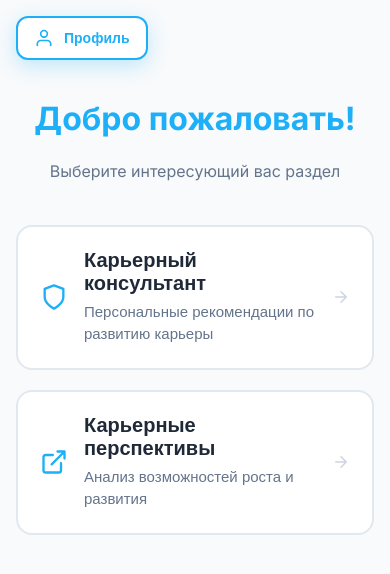
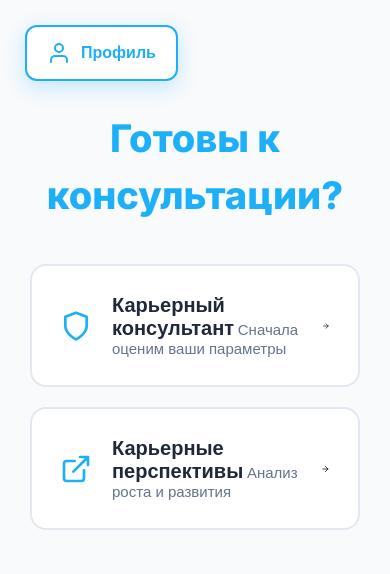
Before and after one commit to d1mspy/NizhNovHack, a SvelteKit app in the folder frontend/: page /user/1 in a window 390 px wide. Shown: the top 574 px of the page. Built offline with nearby package versions, Linux system fonts and the light colour scheme.

Commit message:
feat: add gamification

```diff
--- a/frontend/src/routes/user/[id]/+page.svelte
+++ b/frontend/src/routes/user/[id]/+page.svelte
@@ -3,16 +3,53 @@
   import { page } from '$app/stores';
   import { get } from 'svelte/store';
 
-  let isMatching = false; // <- флаг загрузки для кнопки "Карьерные перспективы"
+  type Step = 'idle' | 'skills';
+  let step: Step = 'idle';
+
+  let isMatching = false;
+
+  type Skills = {
+    level?: number | null;
+    discipline?: number | null;
+    focus?: number | null;
+    speed?: number | null;
+    flexibility?: number | null;
+    experience?: number | null;
+  };
+
+  let skills: Skills | null = null;
 
   function goToProfile() {
     const id = get(page).params.id;
     goto(`/profile/${id}`);
   }
 
-  async function goToCareerConsultant() {
+  function backToIdle() {
     const id = get(page).params.id;
+    goto(`/user/${id}`);
+  }
 
+  const order: Array<keyof Skills> = [
+    'level','discipline','focus','speed','flexibility','experience'
+  ];
+  const rand40_92 = () => Math.floor(40 + Math.random() * 52);
+  const labels = {
+    level: 'Уровень', discipline: 'Опыт в индустрии', focus: 'Индекс достижений',
+    speed: 'Уровень образования', flexibility: 'Коэффициент карьерного прогресса', experience: 'Стабильность'
+  } as const;
+
+  function bars() {
+    const s = (skills ?? getSkills()) as Required<Skills>;
+    return order.map((k) => ({
+      key: k,
+      name: labels[k],
+      value: s[k]!
+    }));
+  }
+  $: all = bars();
+
+  async function proceedToChat() {
+    const id = get(page).params.id;
     try {
       const res = await fetch(`/api/start_chat/${id}`, { method: 'PUT' });
       if (res.ok) {
@@ -20,14 +57,21 @@
         const text = raw.replace(/^"(.+)"$/, '$1');
         sessionStorage.setItem(`chatInit:${id}`, text);
       }
-    } catch {
-      // игнорируем
-    }
-
+    } catch { /* игнор */ }
     await goto(`/career-chat/${id}`);
   }
 
-  // ВАЖНО: новое подключение к бэку для "Карьерные перспективы"
+  function getSkills(): Required<Skills> {
+    return {
+      level:       rand40_92(),
+      discipline:  rand40_92(),
+      focus:       rand40_92(),
+      speed:       rand40_92(),
+      flexibility: rand40_92(),
+      experience:  rand40_92()
+    };
+  }
+
   async function goToCareerProspects() {
     const id = get(page).params.id;
     if (isMatching) return;
@@ -39,21 +83,17 @@
         const errText = await res.text().catch(() => '');
         throw new Error(errText || `HTTP ${res.status}`);
       }
-
-      // ожидаем массив json-ов: { score, vac_name, position, decision, reasoning_report }
       const data = await res.json();
-
-      // сохраним только нужное для следующей страницы
       const normalized = (Array.isArray(data) ? data : []).map((x: any, i: number) => ({
-        id: String(i),                     // локальный id на всякий случай
-        name: String(x.vac_name ?? ''),    // название вакансии
-        score: Math.max(0, Math.min(100, Math.round(Number(x.score) || 0))), // 0..100
-        reason: String(x.reasoning_report ?? '') // текст "почему подходит"
+        id: String(i),
+        name: String(x.vac_name ?? ''),
+        score: Math.max(0, Math.min(100, Math.round(Number(x.score) || 0))),
+        reason: String(x.reasoning_report ?? '')
       }));
 
-      sessionStorage.setItem(`vacancyMatch:${id}`, JSON.stringify(normalized));
-
-      await goto(`/vacancy_list/${id}`);
+      const uid = get(page).params.id;
+      sessionStorage.setItem(`vacancyMatch:${uid}`, JSON.stringify(normalized));
+      await goto(`/vacancy_list/${uid}`);
     } catch (e) {
       const msg = e instanceof Error ? e.message : 'Неизвестная ошибка';
       alert(`Не удалось получить карьерные перспективы: ${msg}`);
@@ -61,9 +101,12 @@
       isMatching = false;
     }
   }
+
+  function goToCareerConsultant() {
+    skills = getSkills();
+    step = 'skills';
+  }
 </script>
-
-
 
 <svelte:head>
   <title>Главная - HR Консультант</title>
@@ -80,10 +123,10 @@
 
   <div class="main-content">
     <div class="welcome-section">
-      <h1>Добро пожаловать!</h1>
-      <p class="welcome-subtitle">Выберите интересующий вас раздел</p>
+      <h1>Готовы к консультации?</h1>
     </div>
 
+    {#if step === 'idle'}
       <div class="buttons-container">
         <button class="feature-btn" on:click={goToCareerConsultant}>
           <div class="feature-content">
@@ -92,7 +135,7 @@
             </svg>
             <div class="feature-text">
               <span class="feature-title">Карьерный консультант</span>
-            <span class="feature-description">Персональные рекомендации по развитию карьеры</span>
+              <span class="feature-description">Сначала оценим ваши параметры</span>
             </div>
             <svg width="20" height="20" viewBox="0 0 24 24" fill="none" stroke="currentColor" class="arrow-icon">
               <path d="M5 12h14M12 5l7 7-7 7" stroke-width="2" stroke-linecap="round" stroke-linejoin="round"/>
@@ -114,253 +157,93 @@
             </svg>
             <div class="feature-text">
               <span class="feature-title">Карьерные перспективы</span>
-            <span class="feature-description">
-              {isMatching ? 'Подбираем…' : 'Анализ возможностей роста и развития'}
-            </span>
+              <span class="feature-description">{isMatching ? 'Подбираем…' : 'Анализ роста и развития'}</span>
             </div>
             <svg width="20" height="20" viewBox="0 0 24 24" fill="none" stroke="currentColor" class="arrow-icon" aria-hidden="true">
               <path d="M5 12h14M12 5l7 7-7 7" stroke-width="2" stroke-linecap="round" stroke-linejoin="round"/>
             </svg>
           </div>
         </button>
+      </div>
 
+    {:else if step === 'skills'}
+      <div class="skills-panel">
+        <div class="skills-header">
+          <h2>Ваши характеристики</h2>
         </div>
+
+        <!-- Карточки со шкалами -->
+        <div class="cards-grid">
+          {#each all as item}
+            <div class="skill-card" aria-label={`${item.name}: ${item.value} из 100`}>
+              <div class="skill-head">
+                <span class="skill-name">{item.name}</span>
+                <span class="skill-value">{item.value}</span>
+              </div>
+              <div class="hbar-track">
+                <div class="hbar-fill" style:width={`${item.value}%`}></div>
+              </div>
+              <div class="hbar-scale">
+                <span>0</span><span>25</span><span>50</span><span>75</span><span>100</span>
+              </div>
+            </div>
+          {/each}
+        </div>
+
+        <!-- CTA под карточками -->
+        <div class="cta-row">
+          <button class="btn-secondary" on:click={backToIdle}>Назад</button>
+          <button class="btn-primary" on:click={proceedToChat}>Перейти в чат</button>
+        </div>
+      </div>
+    {/if}
   </div>
 </div>
 
 <style>
-  :global(body) {
-    background: #f8fafc;
-    color: #333;
-    line-height: 1.5;
-  }
+  :global(body) { background: #f8fafc; color: #333; line-height: 1.5; }
 
-  .page-container {
-    max-width: 650px;
-    margin: 0 auto;
-    padding: 80px 30px 50px 30px;
-    position: relative;
-    min-height: 100vh;
-    box-sizing: border-box;
-  }
+  .page-container { max-width: 900px; margin: 0 auto; padding: 80px 30px 50px; position: relative; min-height: 100vh; box-sizing: border-box; }
 
-  .profile-btn {
-    position: fixed;
-    top: 25px;
-    left: 25px;
-    padding: 14px 20px;
-    background: white;
-    color: #1DAFF7;
-    border: 2px solid #1DAFF7;
-    border-radius: 12px;
-    cursor: pointer;
-    font-size: 16px;
-    font-weight: 600;
-    transition: all 0.3s ease;
-    box-shadow: 0 6px 20px rgba(29, 175, 247, 0.25);
-    display: flex;
-    align-items: center;
-    gap: 10px;
-    z-index: 1000;
-  }
+  .profile-btn { position: fixed; top: 25px; left: 25px; padding: 14px 20px; background: #fff; color: #1DAFF7; border: 2px solid #1DAFF7; border-radius: 12px; cursor: pointer; font-size: 16px; font-weight: 600; transition: all .3s; box-shadow: 0 6px 20px rgba(29,175,247,.25); display: flex; align-items: center; gap: 10px; z-index: 1000; }
+  .profile-btn:hover { background: #1DAFF7; color: #fff; transform: translateY(-3px); box-shadow: 0 8px 25px rgba(29,175,247,.35); }
 
-  .profile-btn:hover {
-    background: #1DAFF7;
-    color: white;
-    transform: translateY(-3px);
-    box-shadow: 0 8px 25px rgba(29, 175, 247, 0.35);
-  }
+  .main-content { display: flex; flex-direction: column; gap: 40px; align-items: center; padding-top: 30px; }
+  .welcome-section { text-align: center; max-width: 600px; }
+  .welcome-section h1 { margin: 0; font-size: 38px; font-weight: 800; color: #1f2937; background: #1DAFF7; -webkit-background-clip: text; -webkit-text-fill-color: transparent; background-clip: text; }
 
-  .profile-btn:active {
-    transform: translateY(0);
-  }
+  .buttons-container { display: flex; flex-direction: column; gap: 20px; width: 100%; max-width: 520px; }
+  .feature-btn { width: 100%; padding: 28px; background: #fff; border: 2px solid #e2e8f0; border-radius: 16px; cursor: pointer; transition: all .3s; text-align: left; }
+  .feature-btn:hover { border-color: #1DAFF7; transform: translateY(-3px); box-shadow: 0 12px 35px rgba(29,175,247,.2); }
+  .feature-content { display: flex; align-items: center; gap: 20px; width: 100%; }
+  .feature-btn svg:first-child { color: #1DAFF7; flex-shrink: 0; }
+  .feature-title { font-size: 20px; font-weight: 700; color: #1f2937; }
+  .feature-description { font-size: 15px; color: #64748b; }
 
-  .profile-btn svg {
-    width: 22px;
-    height: 22px;
-    flex-shrink: 0;
-  }
+  /* ===== SKILLS (cards) ===== */
+  .skills-panel { width: 100%; background: #fff; border: 2px solid #e2e8f0; border-radius: 18px; padding: 22px; box-shadow: 0 12px 30px rgba(29,175,247,.08); }
+  .skills-header h2 { margin: 0 0 6px 0; font-size: 22px; color: #0f172a; }
+  .skills-header p { margin: 0; color: #64748b; }
 
-  .main-content {
-    display: flex;
-    flex-direction: column;
-    gap: 50px;
-    align-items: center;
-    padding-top: 30px;
-  }
+  .cards-grid { margin-top: 18px; display: grid; grid-template-columns: repeat(2, minmax(260px, 1fr)); gap: 16px; }
+  @media (max-width: 640px) { .cards-grid { grid-template-columns: 1fr; } }
 
-  .welcome-section {
-    text-align: center;
-    max-width: 500px;
-  }
+  .skill-card { border: 1.5px solid #e2e8f0; border-radius: 14px; padding: 14px; background: #fff; transition: box-shadow .2s, transform .2s, border-color .2s; }
+  .skill-card:hover { border-color: #cfeafe; transform: translateY(-1px); box-shadow: 0 8px 20px rgba(29,175,247,.12); }
 
-  .welcome-section h1 {
-    margin: 0 0 16px 0;
-    font-size: 42px;
-    font-weight: 700;
-    color: #1f2937;
-    background: #1DAFF7;
-    -webkit-background-clip: text;
-    -webkit-text-fill-color: transparent;
-    background-clip: text;
-  }
+  .skill-head { display: flex; justify-content: space-between; align-items: baseline; margin-bottom: 8px; }
+  .skill-name { font-weight: 700; color: #0f172a; }
+  .skill-value { font-weight: 800; color: #0f172a; }
 
-  .welcome-subtitle {
-    margin: 0;
-    font-size: 20px;
-    color: #64748b;
-    line-height: 1.6;
-    font-weight: 400;
-  }
+  .hbar-track { width: 100%; height: 10px; border-radius: 999px; background: linear-gradient(90deg, #eef2f7 0%, #e6edf7 100%); overflow: hidden; border: 1px solid #e2e8f0; }
+  .hbar-fill { height: 100%; width: 0; background: linear-gradient(90deg, #60a5fa 0%, #1DAFF7 100%); transition: width .45s ease; }
 
-  .buttons-container {
-    display: flex;
-    flex-direction: column;
-    gap: 20px;
-    width: 100%;
-    max-width: 520px;
-  }
+  .hbar-scale { display: flex; justify-content: space-between; font-size: 11px; color: #94a3b8; margin-top: 6px; }
 
-  .feature-btn {
-    width: 100%;
-    padding: 30px;
-    background: white;
-    border: 2px solid #e2e8f0;
-    border-radius: 16px;
-    cursor: pointer;
-    transition: all 0.3s ease;
-    text-align: left;
-  }
-
-  .feature-btn:hover {
-    border-color: #1DAFF7;
-    transform: translateY(-3px);
-    box-shadow: 0 12px 35px rgba(29, 175, 247, 0.2);
-  }
-
-  .feature-btn:active {
-    transform: translateY(0);
-  }
-
-  .feature-content {
-    display: flex;
-    align-items: center;
-    gap: 20px;
-    width: 100%;
-  }
-
-  .feature-btn svg:first-child {
-    color: #1DAFF7;
-    flex-shrink: 0;
-  }
-
-  .feature-text {
-    flex: 1;
-    display: flex;
-    flex-direction: column;
-    gap: 6px;
-  }
-
-  .feature-title {
-    font-size: 22px;
-    font-weight: 600;
-    color: #1f2937;
-  }
-
-  .feature-description {
-    font-size: 16px;
-    color: #64748b;
-    line-height: 1.5;
-  }
-
-  .arrow-icon {
-    color: #cbd5e1;
-    transition: color 0.3s ease;
-    flex-shrink: 0;
-  }
-
-  .feature-btn:hover .arrow-icon {
-    color: #1DAFF7;
-  }
-
-  @media (max-width: 768px) {
-    .page-container {
-      padding: 70px 20px 40px 20px;
-    }
-
-    .profile-btn {
-      top: 20px;
-      left: 20px;
-      padding: 12px 18px;
-      font-size: 15px;
-    }
-
-    .profile-btn svg {
-      width: 20px;
-      height: 20px;
-    }
-
-    .main-content {
-      gap: 40px;
-    }
-
-    .welcome-section h1 {
-      font-size: 36px;
-    }
-
-    .welcome-subtitle {
-      font-size: 18px;
-    }
-
-    .feature-btn {
-      padding: 25px;
-    }
-
-    .feature-title {
-      font-size: 20px;
-    }
-
-    .feature-description {
-      font-size: 15px;
-    }
-  }
-
-  @media (max-width: 480px) {
-    .page-container {
-      padding: 65px 16px 35px 16px;
-    }
-
-    .profile-btn {
-      top: 16px;
-      left: 16px;
-      padding: 10px 16px;
-      font-size: 14px;
-    }
-
-    .welcome-section h1 {
-      font-size: 32px;
-    }
-
-    .welcome-subtitle {
-      font-size: 16px;
-    }
-
-    .feature-content {
-      gap: 16px;
-    }
-
-    .feature-btn {
-      padding: 22px;
-    }
-
-    .feature-btn svg:first-child {
-      width: 28px;
-      height: 28px;
-    }
-
-    .arrow-icon {
-      width: 18px;
-      height: 18px;
-    }
-  }
+  .cta-row { margin-top: 18px; display: flex; justify-content: center; gap: 10px; }
+  .btn-primary, .btn-secondary { padding: 10px 16px; border-radius: 12px; font-weight: 700; border: 2px solid transparent; cursor: pointer; transition: all .2s; }
+  .btn-primary { background: #1DAFF7; color: #fff; box-shadow: 0 6px 20px rgba(29,175,247,.25); }
+  .btn-primary:hover { transform: translateY(-2px); box-shadow: 0 10px 24px rgba(29,175,247,.33); }
+  .btn-secondary { background: #fff; color: #1DAFF7; border-color: #1DAFF7; }
+  .btn-secondary:hover { background: #e6f6fe; }
 </style>
```
Lines whose indentation alone changed are shown as unchanged.
